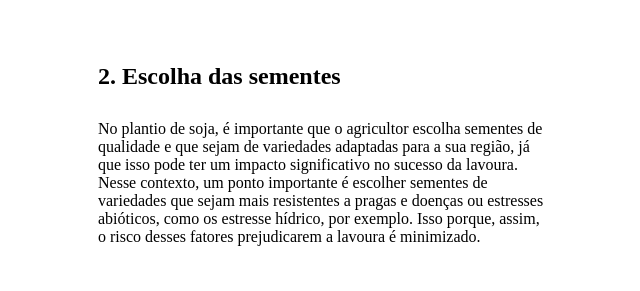
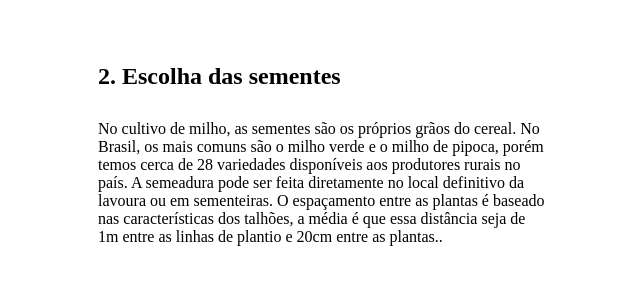
Before and after one commit to Hellen2008/novoprojetoagro, a plain HTML site: page index.html in a window 1280 px wide. Shown: the part 1100-1391 px from the top of the page, without its empty margins (318-958 px from the left). Drawn offline with Linux system fonts and the light colour scheme.

Commit message:
sementes

```diff
--- a/index.html
+++ b/index.html
@@ -59,9 +59,9 @@
     <section class="escola">
         <div class="escola-div-conteudo">
             <h2 class="escola-titulo">2. Escolha das sementes</h2>
-            <p class="escola-texto-um">No plantio de soja, é importante que o agricultor escolha sementes de qualidade e que sejam de variedades adaptadas para a sua região, já que isso pode ter um impacto significativo no sucesso da lavoura.
+            <p class="escola-texto-um">No cultivo de milho, as sementes são os próprios grãos do cereal. No Brasil, os mais comuns são o milho verde e o milho de pipoca, porém temos cerca de 28 variedades disponíveis aos produtores rurais no país.
 
-                Nesse contexto, um ponto importante é escolher sementes de variedades que sejam mais resistentes a pragas e doenças ou estresses abióticos, como os estresse hídrico, por exemplo. Isso porque, assim, o risco desses fatores prejudicarem a lavoura é minimizado.    </section>
+                A semeadura pode ser feita diretamente no local definitivo da lavoura ou em sementeiras. O espaçamento entre as plantas é baseado nas características dos talhões, a média é que essa distância seja de 1m entre as linhas de plantio e 20cm entre as plantas..    </section>
     </section>
     <section class="escola">
         <img class="estudante-imagem" src="veneno.jpg">
```
